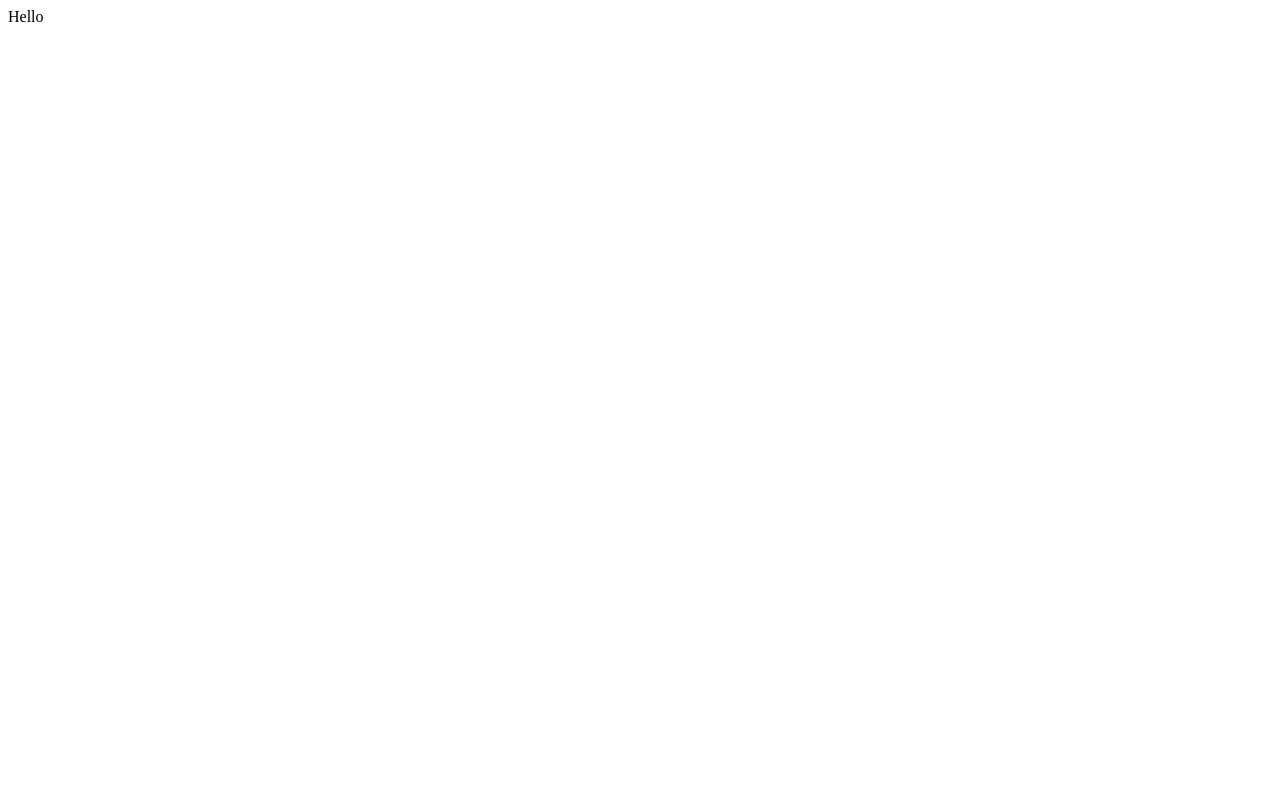
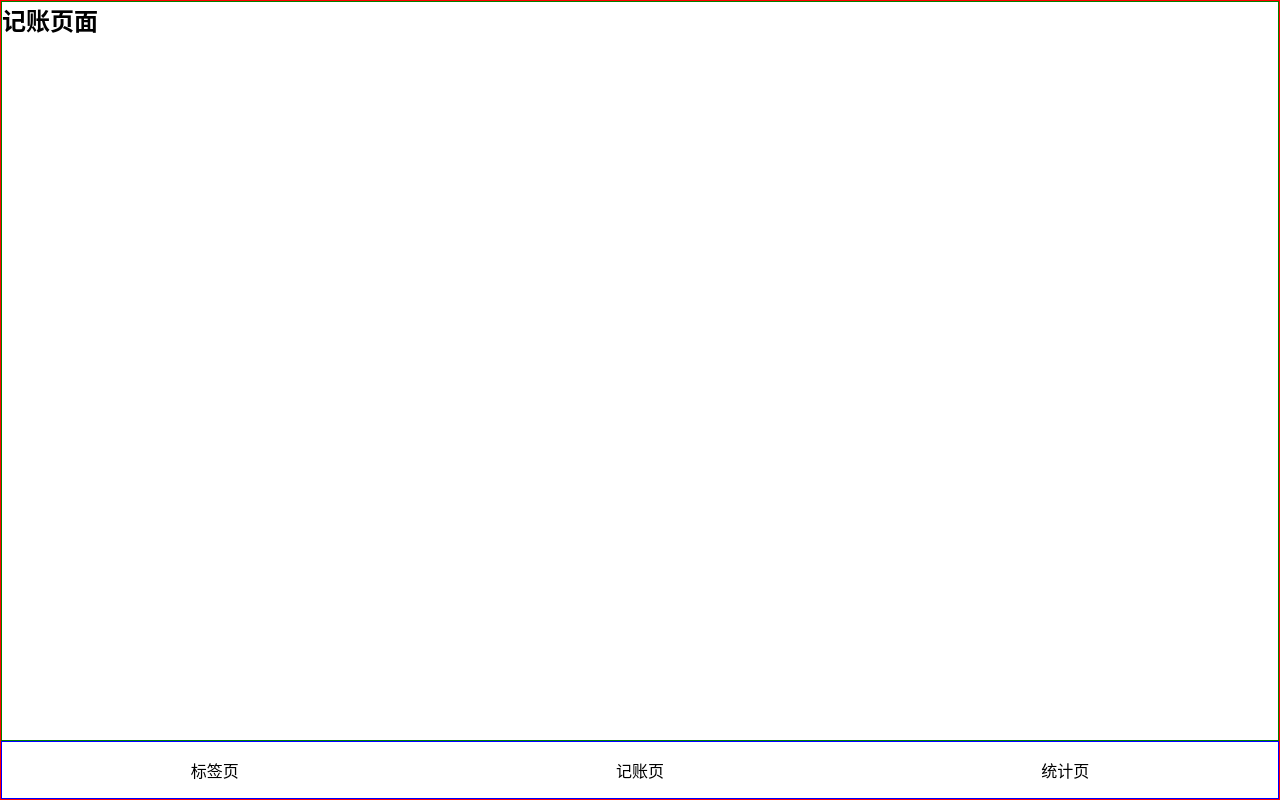
Before and after one commit to Bryant-Wang24/React-xiaowang-money, a React (Create React App) app: page /#/money in a window 1280 px wide. Built offline with nearby package versions, Linux system fonts and the light colour scheme; the HTML template or start-up script is replaced by a standard one.

Commit message:
导航栏布局搞定

```diff
--- a/package.json
+++ b/package.json
@@ -13,6 +13,7 @@
     "node-sass": "npm:dart-sass",
     "react": "^17.0.1",
     "react-dom": "^17.0.1",
+    "react-router-dom": "^5.2.0",
     "react-scripts": "4.0.1",
     "styled-components": "5.0.1",
     "typescript": "^4.0.3",
@@ -43,6 +44,7 @@
     ]
   },
   "devDependencies": {
+    "@types/react-router-dom": "^5.1.7",
     "@types/styled-components": "^5.1.7"
   }
 }
--- a/src/App.tsx
+++ b/src/App.tsx
@@ -1,10 +1,69 @@
+import React from 'react';
 
+import {
+  HashRouter as Router,
+  Switch,
+  Route,
+  Redirect
+} from 'react-router-dom';
+import styled from 'styled-components';
+import Nav from './components/Nav';
 
-import React from 'react'
+const Wrapper = styled.div`
+  border: 1px solid red;
+  height: 100vh;
+  display: flex;
+  flex-direction: column;
+`;
+const Main = styled.div`
+  flex-grow: 1;
+  overflow: auto;
+
+  border: 1px solid green;
+`;
+
 
 function App() {
   return (
-    <div>Hello</div>
+    <Router>
+      <Wrapper>
+        <Main>
+          <Switch>
+            <Route path="/tags">
+              <Tags/>
+            </Route>
+            <Route path="/money">
+              <Money/>
+            </Route>
+            <Route path="/statistics">
+              <Statistics/>
+            </Route>
+            <Redirect exact from="/" to="/money"/>
+            <Route path="*">
+              <NoMatch/>
+            </Route>
+          </Switch>
+        </Main>
+        <Nav/>
+      </Wrapper>
+    </Router>
+  );
+}
+
+function Tags() {
+  return <h2>标签页面</h2>;
+}
+
+function Money() {
+  return <h2>记账页面</h2>;
+}
+
+function Statistics() {
+  return <h2>统计页面</h2>;
+}
+function NoMatch() {
+  return (
+    <div>页面不存在，你个比输错了</div>
   );
 }
 
--- /dev/null
+++ b/src/components/Nav.tsx
@@ -0,0 +1,33 @@
+import styled from 'styled-components';
+import {Link} from 'react-router-dom';
+import React from 'react';
+
+const NavWrapper = styled.div`
+  border: 1px solid blue;
+  >ul{
+    display: flex;
+    >li{
+      width: 33.33333%;
+      text-align: center;
+      padding: 16px;
+    }
+  }
+`;
+const Nav =()=>{
+  return (
+    <NavWrapper>
+      <ul>
+        <li>
+          <Link to="/tags">标签页</Link>
+        </li>
+        <li>
+          <Link to="/money">记账页</Link>
+        </li>
+        <li>
+          <Link to="/statistics">统计页</Link>
+        </li>
+      </ul>
+    </NavWrapper>
+  )
+}
+export default Nav;
--- /dev/null
+++ b/src/helper.scss
@@ -0,0 +1 @@
+$font-hei:-apple-system, "Noto Sans", "Helvetica Neue", Helvetica, "Nimbus Sans L", Arial, "Liberation Sans", "PingFang SC", "Hiragino Sans GB", "Noto Sans CJK SC", "Source Han Sans SC", "Source Han Sans CN", "Microsoft YaHei", "Wenquanyi Micro Hei", "WenQuanYi Zen Hei", "ST Heiti", SimHei, "WenQuanYi Zen Hei Sharp", sans-serif;
--- /dev/null
+++ b/src/index.scss
@@ -0,0 +1,31 @@
+@import-normalize;
+@import "helper";
+* {
+  margin: 0;
+  padding: 0
+}
+
+* {
+  box-sizing: border-box
+}
+
+*::before {
+  box-sizing: border-box
+}
+
+*::after {
+  box-sizing: border-box
+}
+
+ul, ol {
+  list-style: none
+}
+
+a {
+  text-decoration: none;
+  color: inherit
+}
+
+body {
+  font-family:$font-hei
+}
--- a/src/index.tsx
+++ b/src/index.tsx
@@ -1,6 +1,7 @@
 import React from 'react';
 import ReactDOM from 'react-dom';
 import App from './App';
+import './index.scss'
 
 
 ReactDOM.render(
--- a/tsconfig.json
+++ b/tsconfig.json
@@ -19,7 +19,7 @@
     "resolveJsonModule": true,
     "isolatedModules": true,
     "noEmit": true,
-    "jsx": "react"
+    "jsx": "react-jsx"
   },
   "include": [
     "src"
```
Also changed, not shown: 2 other files (tests, documents, lock files or other folders).
